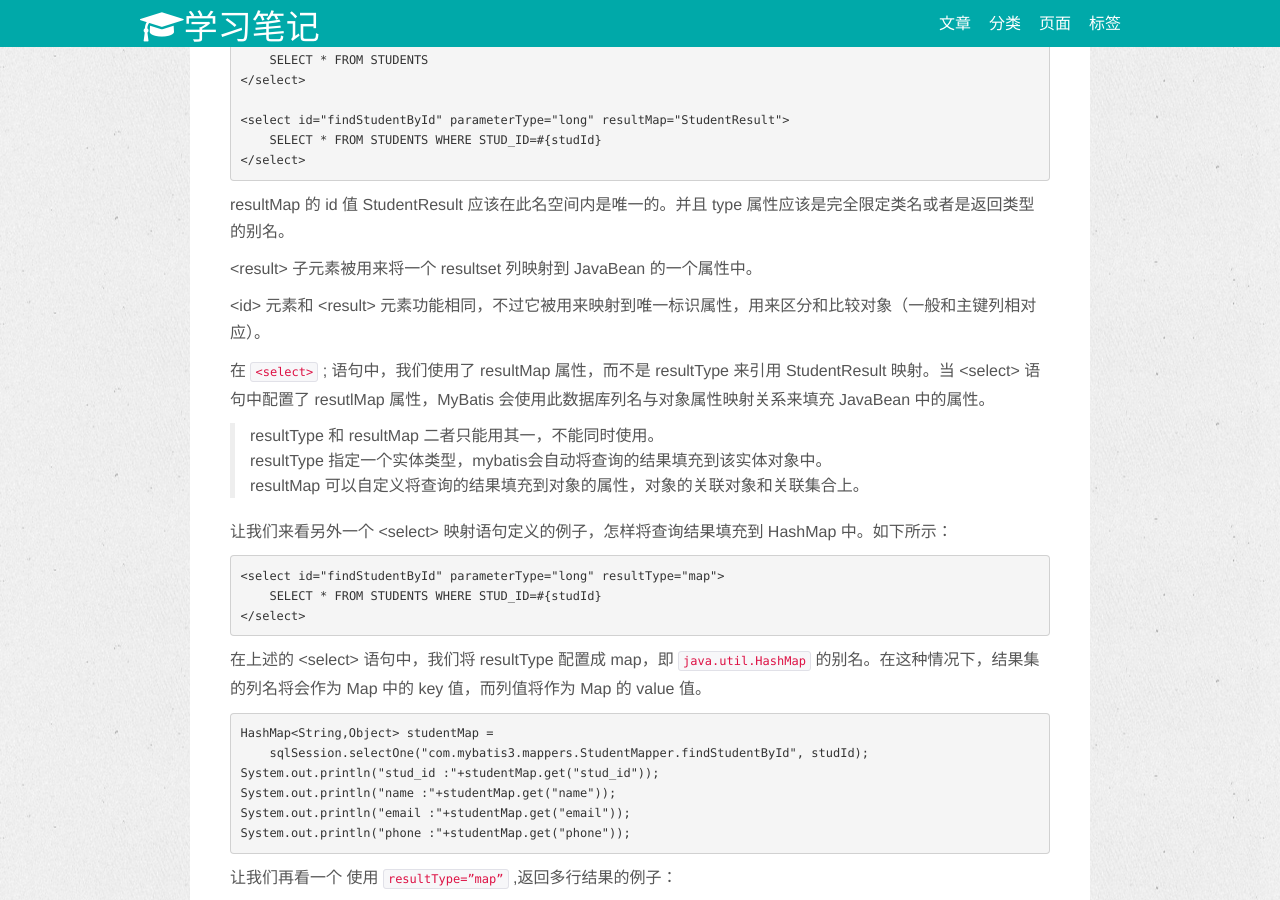
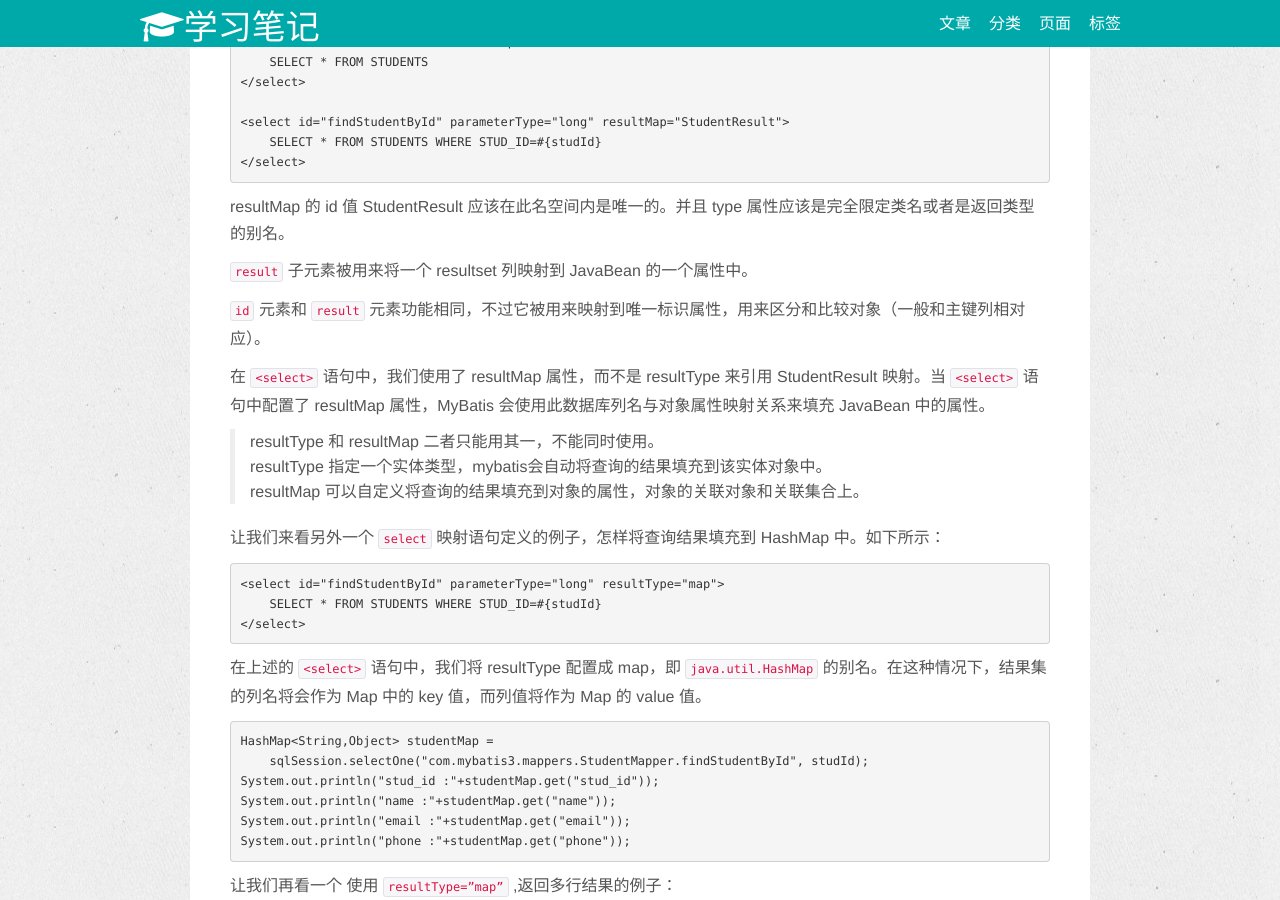
Before and after one commit to wanlp10/wuchao.github.io, a Jekyll site: the page built from _posts/mybatis/2018-01-08-Mybatis-使用XML配置SQL映射器.md, in a window 1280 px wide and 900 px high, scrolled down 6897 px. Built offline with Jekyll 4.4.1, drawn with Linux system fonts in a browser that asks for light colours; nearby versions of some CDN libraries; comment, search, counter and statistics services are not loaded; some of the changed text lies outside the part shown.

Commit message:
initial commit.

````diff
--- a/_posts/mybatis/2018-01-08-Mybatis-使用XML配置SQL映射器.md
+++ b/_posts/mybatis/2018-01-08-Mybatis-使用XML配置SQL映射器.md
@@ -140,7 +140,7 @@ long studentId = student.getStudId();
 </insert>
 ```
 
-这里我们使用了 &lt;selectKey&gt; 子元素来生成主键值，并将值保存到 Student 对象的 studId 属性上。 属性 `order=“before”` 表示 MyBatis 将取得序列的下一个值作为主键值，并且在执行 INSERT SQL 语句之前将值设置到 studId 属性上。
+这里我们使用了 `selectKey` 子元素来生成主键值，并将值保存到 Student 对象的 studId 属性上。 属性 `order=“before”` 表示 MyBatis 将取得序列的下一个值作为主键值，并且在执行 INSERT SQL 语句之前将值设置到 studId 属性上。
 
 我们也可以在获取序列的下一个值时，使用触发器（trigger）来设置主键值，并且在执行 INSERT SQL 语句之前将值设置到主键列上。如果你采取这样的方式，则对应的 INSERT 映射语句如下所示：
 ```
@@ -325,11 +325,11 @@ ResultMap 被用来 将 SQL SELECT 语句的结果集映射到 JavaBean 的属
 
 resultMap 的 id 值 StudentResult 应该在此名空间内是唯一的。并且 type 属性应该是完全限定类名或者是返回类型的别名。
 
-&lt;result&gt; 子元素被用来将一个 resultset 列映射到 JavaBean 的一个属性中。
+`result` 子元素被用来将一个 resultset 列映射到 JavaBean 的一个属性中。
 
-&lt;id&gt; 元素和 &lt;result&gt; 元素功能相同，不过它被用来映射到唯一标识属性，用来区分和比较对象（一般和主键列相对应）。
+`id` 元素和 `result` 元素功能相同，不过它被用来映射到唯一标识属性，用来区分和比较对象（一般和主键列相对应）。
 
-在 `<select>` ; 语句中，我们使用了 resultMap 属性，而不是 resultType 来引用 StudentResult 映射。当 &lt;select&gt; 语句中配置了 resutlMap 属性，MyBatis 会使用此数据库列名与对象属性映射关系来填充 JavaBean 中的属性。
+在 `<select>` 语句中，我们使用了 resultMap 属性，而不是 resultType 来引用 StudentResult 映射。当 `<select>` 语句中配置了 resultMap 属性，MyBatis 会使用此数据库列名与对象属性映射关系来填充 JavaBean 中的属性。
 
 > resultType 和 resultMap 二者只能用其一，不能同时使用。
 >
````
Also changed, not shown: other parts of _posts/mybatis/2018-01-08-Mybatis-使用XML配置SQL映射器.md (+2 -2 lines).
